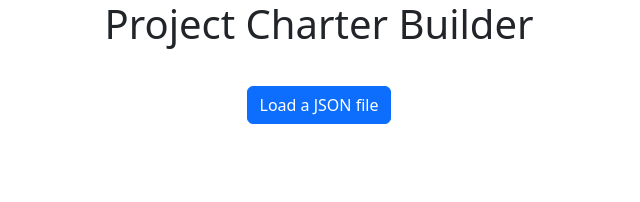
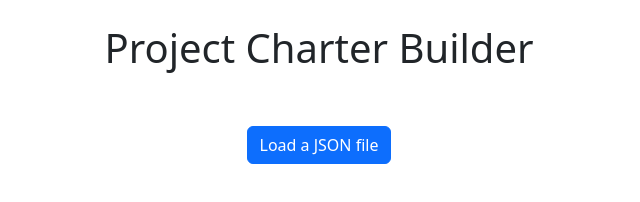
Before and after one commit to LuMarans30/charter, a plain HTML site: page index.html in a window 1280 px wide. Shown: the whole page, without its empty margins (321-961 px from the left). Drawn offline with nearby package versions, Linux system fonts and the light colour scheme.

Commit message:
title vertical margin

```diff
--- a/index.html
+++ b/index.html
@@ -15,7 +15,7 @@
 
 <body>
     <div class="container">
-        <h1 class="text-center">Project Charter Builder</h1>
+        <h1 class="text-center my-4">Project Charter Builder</h1>
         <input id='fileid' type='file' onchange="generateCharter()" accept="application/json" hidden />
         <button class="btn btn-primary" onclick="loadJson()">Load a JSON file</button>
         <div id="charter">
```
